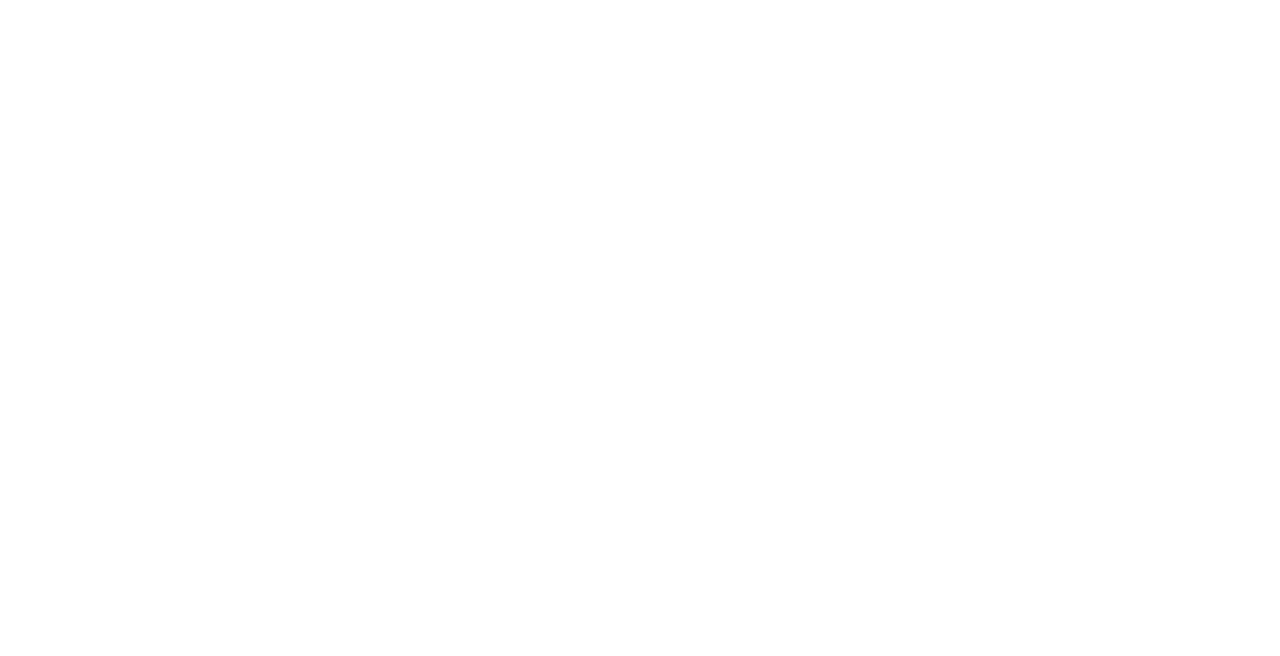
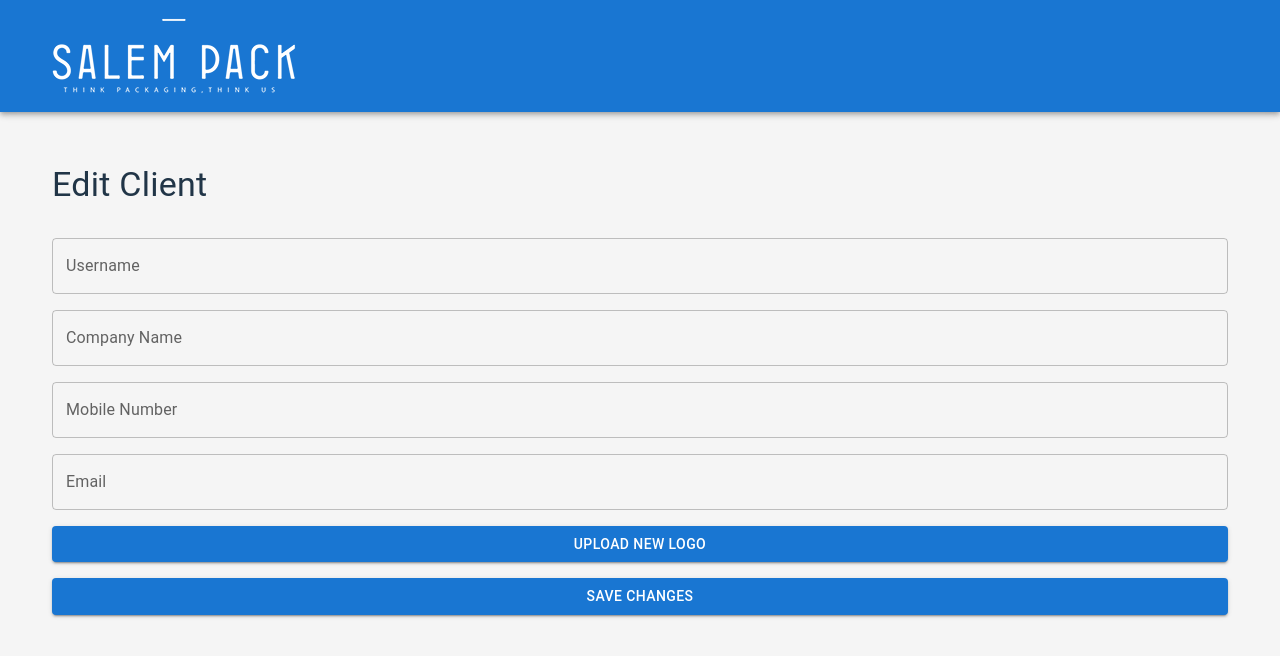
Before and after one commit to karim40188/salempackApp, a React (Vite) app: page /edit-client/1 in a window 1280 px wide. Before the commit this address had no page. Shown: the top 656 px of the page. Built offline with nearby package versions, Linux system fonts and the light colour scheme; no server answers; sample sign-in values are in the browser's storage; some icons are missing.

Commit message:
some edit

```diff
--- a/src/Components/SlideMenu/SlideMenu.jsx
+++ b/src/Components/SlideMenu/SlideMenu.jsx
@@ -33,7 +33,7 @@ const SlideMenu = ({ isOpen, onClose }) => {
           <img src={WhiteLogo} alt="Logo" className="logo-img" />
         </Box>
 
-        <a className="menu-item" href="/home">Home</a>
+        <a className="menu-item" href="/">Home</a>
         <a className="menu-item" href="/banners">Banners</a>
         <a className="menu-item" href="/orders">Orders</a>
 
--- a/src/Pages/EditCategoryPage/EditCategoryPage.jsx
+++ b/src/Pages/EditCategoryPage/EditCategoryPage.jsx
@@ -20,9 +20,9 @@ const EditCategoryPage = () => {
     useEffect(() => {
         const fetchCategory = async () => {
             try {
-                const res = await axios.get(`${baseUrl}/dashboard/categories`, {
+                const res = await axios.get(`${baseUrl}/dashboard/categories/${id}`, {
                     headers: { Authorization: `Bearer ${token}` },
-                    params: { id },
+
                 });
 
                 const category = res.data;
@@ -102,11 +102,14 @@ const EditCategoryPage = () => {
             {existingPhoto && (
                 <Box sx={{ mb: 2 }}>
                     <Typography variant="body2" gutterBottom>Current Photo:</Typography>
+                    <Box sx={{width:'300px'}}>
                     <img
-                        src={`${baseUrl}/images/${existingPhoto}`}
+                        src={`${baseUrl}/public/uploads/${existingPhoto}`}
                         alt="Current"
-                        style={{ width: "100%", borderRadius: "8px" }}
+                        style={{ width: "100%",objectFit:"contain", borderRadius: "8px" }}
                     />
+                    </Box>
+
                 </Box>
             )}
 
--- /dev/null
+++ b/src/Pages/EditClient/EditClient.jsx
@@ -0,0 +1,150 @@
+import React, { useContext, useEffect, useState } from 'react';
+import { Box, Button, TextField, Typography } from '@mui/material';
+import { useNavigate, useParams } from 'react-router-dom';
+import axios from 'axios';
+import { Context } from '../../context/AuthContext';
+import useImageUploader from '../../hooks/useImageUploader';
+
+const EditClient = () => {
+  const { id } = useParams();
+  const { baseUrl, token } = useContext(Context);
+  const uploadImage = useImageUploader(baseUrl, token);
+  const navigate = useNavigate();
+
+  const [clientData, setClientData] = useState({
+    username: '',
+    CompanyName: '',
+    MobileNumber: '',
+    Email: '',
+    Logo: '',
+    Password: '',
+    products: [],
+  });
+  const [newLogo, setNewLogo] = useState(null);
+
+  useEffect(() => {
+    const fetchClient = async () => {
+        try {
+          const res = await axios.get(`${baseUrl}/dashboard/clients/${id}`, {
+            headers: { Authorization: `Bearer ${token}` }
+          });
+          const client = res.data;
+
+          setClientData({
+            username: client.username,
+            CompanyName: client.CompanyName,
+            MobileNumber: client.MobileNumber,
+            Email: client.Email,
+            Logo: client.Logo,
+            Password: '', // خليه فاضي
+            products: client.products || [],
+          });
+
+        } catch (err) {
+          console.error('Error fetching client data:', err);
+        }
+      };
+
+    fetchClient();
+  }, [baseUrl, token, id]);
+
+  const handleChange = (e) => {
+    setClientData({
+      ...clientData,
+      [e.target.name]: e.target.value,
+    });
+  };
+
+  const handleImageChange = (e) => {
+    const file = e.target.files[0];
+    setNewLogo(file);
+  };
+
+  const handleSubmit = async (e) => {
+    e.preventDefault();
+
+    try {
+      let logoPath = clientData.Logo;
+
+      if (newLogo) {
+        const uploadedPath = await uploadImage(newLogo);
+        if (uploadedPath) {
+          logoPath = uploadedPath;
+        }
+      }
+
+      await axios.patch(`${baseUrl}/dashboard/clients/${id}`, {
+        ...clientData,
+        Logo: logoPath,
+      }, {
+        headers: {
+          Authorization: `Bearer ${token}`,
+          'Content-Type': 'application/json'
+        }
+      });
+
+      navigate('/select-clients');
+    } catch (err) {
+      console.error('Error updating client:', err);
+    }
+  };
+
+  return (
+    <Box p={4}>
+      <Typography variant="h4" mb={4}>Edit Client</Typography>
+
+      <form onSubmit={handleSubmit}>
+        <Box display="flex" flexDirection="column" gap={2}>
+
+          <TextField
+            label="Username"
+            name="username"
+            value={clientData.username}
+            onChange={handleChange}
+          />
+
+          <TextField
+            label="Company Name"
+            name="CompanyName"
+            value={clientData.CompanyName}
+            onChange={handleChange}
+          />
+
+          <TextField
+            label="Mobile Number"
+            name="MobileNumber"
+            value={clientData.MobileNumber}
+            onChange={handleChange}
+          />
+
+          <TextField
+            label="Email"
+            name="Email"
+            value={clientData.Email}
+            onChange={handleChange}
+          />
+
+          <Button variant="contained" component="label">
+            Upload New Logo
+            <input type="file" hidden onChange={handleImageChange} />
+          </Button>
+
+          {clientData.Logo && (
+            <img
+              src={`${baseUrl}/public/uploads/${clientData.Logo}`}
+              alt="Current Logo"
+              style={{ width: '100px', marginTop: '10px' }}
+            />
+          )}
+
+          <Button type="submit" variant="contained" color="primary">
+            Save Changes
+          </Button>
+
+        </Box>
+      </form>
+    </Box>
+  );
+};
+
+export default EditClient;
--- a/src/Pages/Orders/SelectClientPage/SelectCleintPage.jsx
+++ b/src/Pages/Orders/SelectClientPage/SelectCleintPage.jsx
@@ -1,8 +1,8 @@
 import React, { useContext, useEffect, useState } from 'react';
 import {
-  Box, Button, Grid, TextField, Typography, Paper
+  Box, Button, Grid, TextField, Typography, Paper, IconButton
 } from '@mui/material';
-import { CheckCircle, Search } from '@mui/icons-material';
+import { CheckCircle, Search, Edit, Delete } from '@mui/icons-material';
 import './SelectClientPageStyle.css';
 import axios from 'axios';
 import { Context } from '../../../context/AuthContext';
@@ -24,8 +24,6 @@ const SelectClient = () => {
           }
         });
         setClients(res.data || []);
-        console.log(res.data)
-
       } catch (err) {
         console.error("Error fetching clients", err);
       }
@@ -34,12 +32,29 @@ const SelectClient = () => {
     fetchClients();
   }, [baseUrl, token]);
 
+  const handleDelete = async (id) => {
+    if (window.confirm("Are you sure you want to delete this client?")) {
+      try {
+        await axios.delete(`${baseUrl}/dashboard/clients?id=${id}`, {
+          headers: { Authorization: `Bearer ${token}` }
+        });
+        // امسح العميل من الليسته بعد الحذف
+        setClients(prev => prev.filter(client => client.id !== id));
+      } catch (err) {
+        console.error("Error deleting client", err);
+      }
+    }
+  };
+
   const filteredClients = clients.filter(client =>
     client.CompanyName.toLowerCase().includes(search.toLowerCase())
   );
 
   return (
     <Box className="select-client-container">
+      <Button onClick={() => navigate("/add-clients")} className='add-client-btn' sx={{ color: "white", mb: '20px' }}>
+        Add Client
+      </Button>
       <Box display="flex" justifyContent="space-between" alignItems="center" mb={3}>
         <Typography variant="h5" className="select-title">Select Client</Typography>
         <TextField
@@ -62,6 +77,7 @@ const SelectClient = () => {
               elevation={selectedClient === client.id ? 8 : 1}
               className={`client-card ${selectedClient === client.id ? 'selected' : ''}`}
               onClick={() => setSelectedClient(client.id)}
+              sx={{ position: 'relative' }}
             >
               <img
                 src={`${baseUrl}/public/uploads/${client.Logo}`}
@@ -72,6 +88,31 @@ const SelectClient = () => {
               {selectedClient === client.id && (
                 <CheckCircle className="check-icon" />
               )}
+
+              {/* زرار Edit */}
+              <IconButton
+                size="small"
+                sx={{ position: 'absolute', top: 5, right: 30 }}
+                onClick={(e) => {
+                  e.stopPropagation();
+                  navigate(`/edit-client/${client.id}`);
+                }}
+              >
+                <Edit fontSize="small" />
+              </IconButton>
+
+              {/* زرار Delete */}
+              <IconButton
+                size="small"
+                sx={{ position: 'absolute', top: 5, right: 5 }}
+                onClick={(e) => {
+                  e.stopPropagation();
+                  handleDelete(client.id);
+                }}
+              >
+                <Delete fontSize="small" />
+              </IconButton>
+
             </Paper>
           </Grid>
         ))}
@@ -80,7 +121,7 @@ const SelectClient = () => {
       <Box textAlign="right" mt={4}>
         <Button
           onClick={() => {
-            localStorage.setItem("selectedClientId", selectedClient); // احفظ ID
+            localStorage.setItem("selectedClientId", selectedClient);
             navigate("/select-product");
           }}
           variant="contained"
@@ -89,7 +130,6 @@ const SelectClient = () => {
         >
           Select Product
         </Button>
-
       </Box>
     </Box>
   );
--- a/src/Pages/Orders/SelectClientPage/SelectClientPageStyle.css
+++ b/src/Pages/Orders/SelectClientPage/SelectClientPageStyle.css
@@ -48,7 +48,7 @@
     color: white;
   }
 
-  .select-product-btn {
+  .select-product-btn,.add-client-btn {
     background-color: green !important;
     color: white;
     font-weight: bold;
--- a/src/Routes/Routes.jsx
+++ b/src/Routes/Routes.jsx
@@ -21,6 +21,7 @@ import CategoriesPage from '../Pages/CategoriesPage/CategoriesPage.jsx';
 import EditCategoryPage from '../Pages/EditCategoryPage/EditCategoryPage.jsx';
 import EditOrderPage from '../Pages/EditOrderPage/EditOrderPage.jsx';
 import EditBanner from '../Pages/EditBanner/EditBanner.jsx';
+import EditClient from '../Pages/EditClient/EditClient.jsx';
 
 const AppRoutes = () => (
   <Routes>
@@ -93,6 +94,14 @@ const AppRoutes = () => (
         </PrivateRoute>
       }
     />
+    <Route
+     path="/edit-client/:id"
+      element={
+        <PrivateRoute>
+          <DashboardLayout><EditClient /></DashboardLayout>
+        </PrivateRoute>
+      }
+    />
 
     <Route
       path="/select-product"
```
